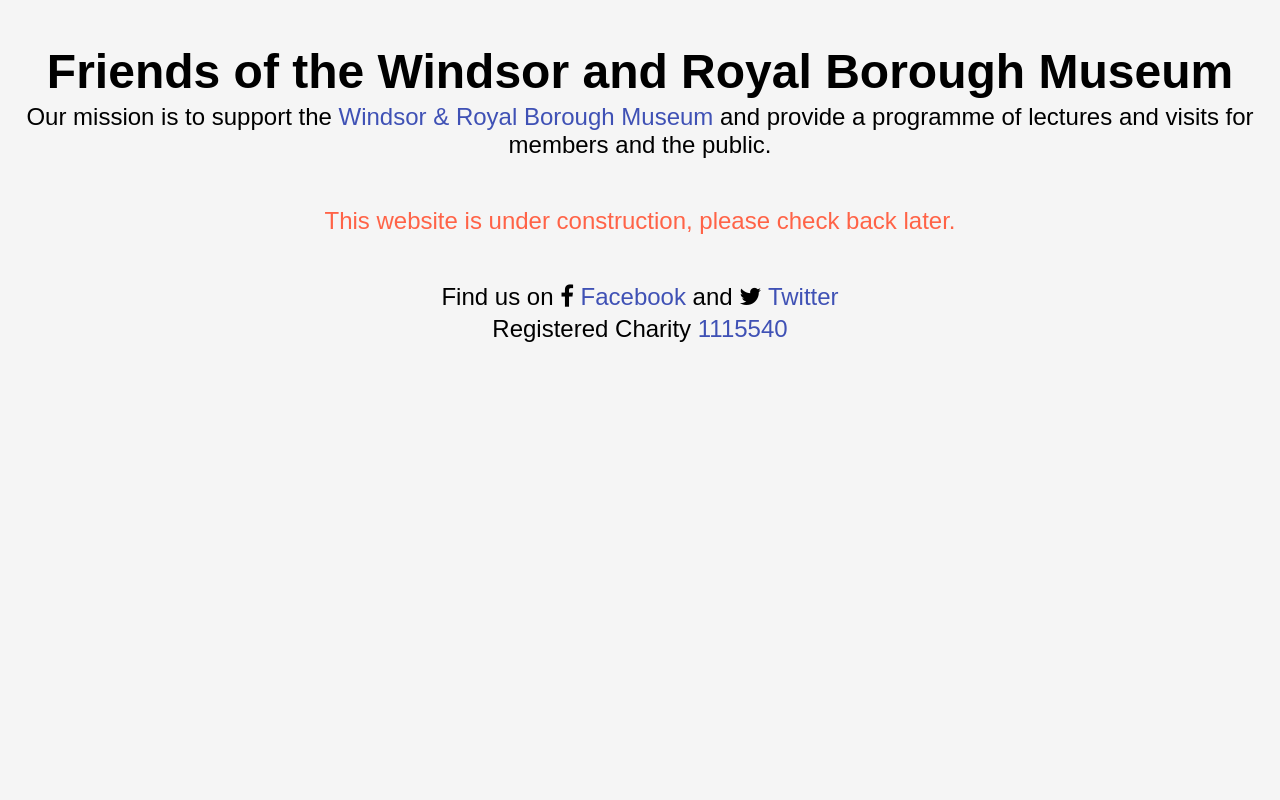
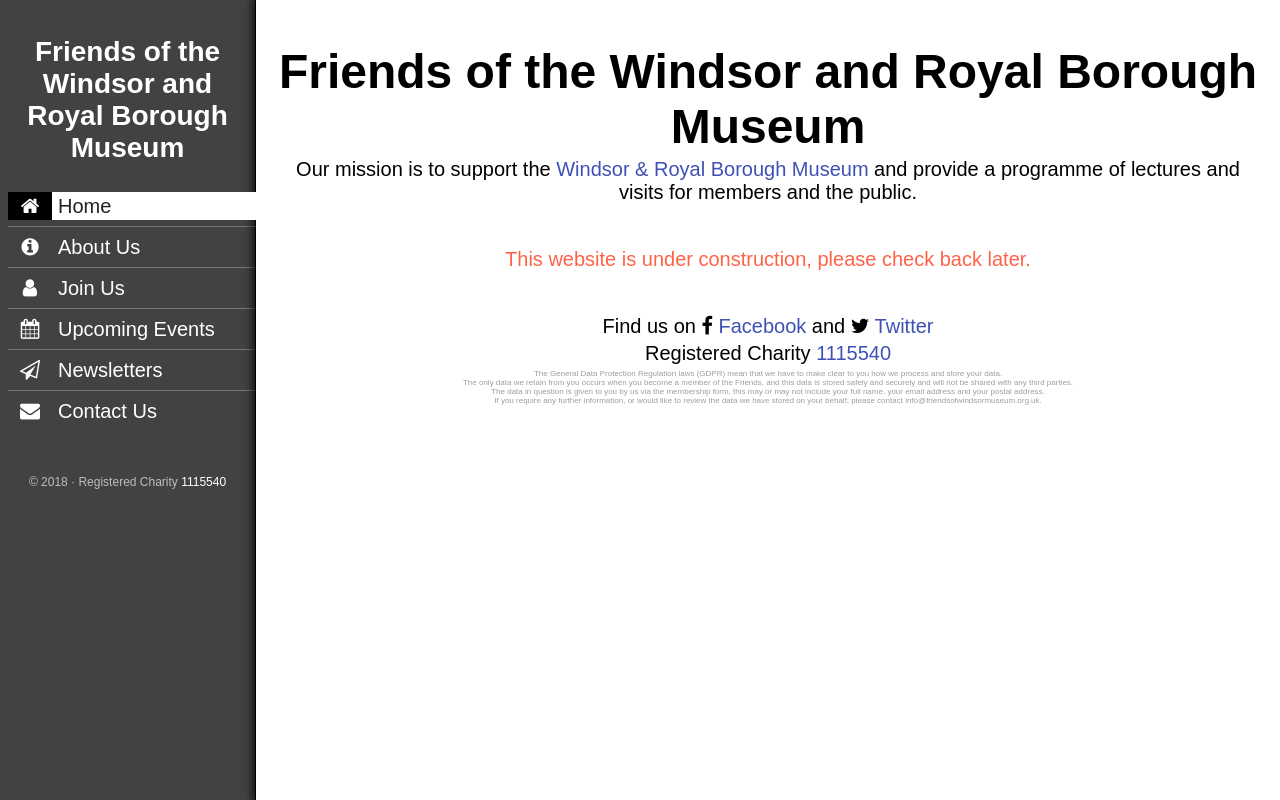
Before and after one commit to MuseumFriends/website, a plain HTML site: page index.html in a window 1280 px wide. Drawn offline with Linux system fonts and the light colour scheme; a web font is replaced by a local one.

Commit message:
Added GDPR notice.

```diff
--- a/index.html
+++ b/index.html
@@ -8,6 +8,51 @@
     <link rel="stylesheet" href="stylesheet.css">
   </head>
   <body>
+    <section id="page">
+      <nav>
+        <h1>Friends of the Windsor and Royal Borough Museum</h1>
+        <ul>
+          <li class="active">
+            <a href="/">
+              <span class="fa fa-home"></span>
+              <span class="text">Home</span>
+            </a>
+          </li>
+          <li>
+            <a href="/">
+              <span class="fa fa-info-circle"></span>
+              <span class="text">About Us</span>
+            </a>
+          </li>
+          <li>
+            <a href="/">
+              <span class="fa fa-user"></span>
+              <span class="text">Join Us</span>
+            </a>
+          </li>
+          <li>
+            <a href="/">
+              <span class="fa fa-calendar"></span>
+              <span class="text">Upcoming Events</span>
+            </a>
+          </li>
+          <li>
+            <a href="/">
+              <span class="fa fa-paper-plane-o"></span>
+              <span class="text">Newsletters</span>
+            </a>
+          </li>
+          <li>
+            <a href="/">
+              <span class="fa fa-envelope"></span>
+              <span class="text">Contact Us</span>
+            </a>
+          </li>
+        </ul>
+        <footer>
+          <p>&copy; 2018 &middot; Registered Charity <a href="http://beta.charitycommission.gov.uk/charity-details/?subid=0&regid=1115540">1115540</a></p>
+        </footer>
+      </nav>
       <main role="main">
         <header>
           <h1>
@@ -29,7 +74,17 @@
           <p>
             Registered Charity <a href="http://beta.charitycommission.gov.uk/charity-details/?subid=0&regid=1115540">1115540</a>
           </p>
+          <p class="gdpr">
+            The General Data Protection Regulation laws (GDPR) mean that we have to make clear to you how we process and store your data.
+            <br>
+            The only data we retain from you occurs when you become a member of the Friends, and this data is stored safely and securely and will not be shared with any third parties.
+            <br>
+            The data in question is given to you by us via the membership form, this may or may not include your full name, your email address and your postal address.
+            <br>
+            If you require any further information, or would like to review the data we have stored on your behalf, please contact info@friendsofwindsormuseum.org.uk.
+          </p>
         </footer>
       </main>
+    </section>
   </body>
 </html>
--- a/stylesheet.css
+++ b/stylesheet.css
@@ -1,9 +1,127 @@
 html,
 body {
-  background: #f5f5f5;
+  background: #fff;
   font-family: "Franklin Gothic", 'Carrois Gothic', sans-serif;
-  font-size: 24px;
+  font-size: 20px;
+  height: 100%;
   margin: 0;
+}
+
+#page {
+  display: flex;
+  height: 100%;
+  width: 100%;
+}
+
+#page > nav {
+  background: #424242;
+  border-right: 1px solid #000;
+  box-sizing: border-box;
+  height: 100%;
+  padding: 8px;
+  max-width: 256px;
+  min-width: 256px;
+}
+
+#page > nav > h1 {
+  color: #fff;
+  font-size: 28px;
+  text-align: center;
+}
+
+#page > nav > ul {
+  list-style: none;
+  padding: 0;
+}
+
+#page > nav > ul li {
+  border-bottom: 1px solid #757575;
+  margin: 0 -8px 6px 0;
+  padding: 0 0 6px;
+}
+
+#page > nav > ul li.active {
+  margin-right: -9px;
+}
+
+#page > nav > ul li:last-child {
+  border-bottom: none;
+}
+
+#page > nav > ul a {
+  color: #fff;
+  display: flex;
+  margin-right: -8px;
+  text-decoration: none;
+  transition: background .2s;
+  width: 100%;
+}
+
+#page > nav > ul a:hover,
+#page > nav > ul a:focus {
+  background: #757575;
+}
+
+#page > nav > ul .active a {
+  border-right: none;
+  color: #212121;
+  margin-right: -9px;
+  position: relative;
+  z-index: 3;
+}
+
+#page > nav > ul a .text,
+#page > nav > ul a .fa {
+  display: block;
+  align-self: center;
+  height: 24px;
+  line-height: 24px;
+}
+
+#page > nav > ul a .text {
+  display: block;
+  flex-grow: 1;
+  padding: 2px 10px 2px 6px;
+}
+
+#page > nav > ul a:hover .text,
+#page > nav > ul a:focus .text,
+#page > nav > ul a:hover .fa,
+#page > nav > ul a:focus .fa {
+  background: #757575;
+}
+
+#page > nav > ul .active a .text{
+  background: #fff;
+  padding-right: 11px;
+}
+
+#page > nav > ul a .fa {
+  display: block;
+  padding: 2px;
+  text-align: center;
+  width: 40px;
+}
+
+#page > nav > ul .active a .fa {
+  background: #000;
+  color: #fff;
+}
+
+#page > nav > footer {
+  color: #bdbdbd;
+  font-size: 12px;
+  text-align: center;
+}
+
+#page > nav > footer a {
+  color: #fff;
+}
+
+#page > main {
+  position: relative;
+  box-shadow: 0 0 10px 2px #000;
+  z-index: 2;
 }
 
 a {
@@ -51,3 +169,8 @@
 .warning {
   color: tomato;
 }
+
+.gdpr {
+  color: #9e9e9e;
+  font-size: 8px;
+}
```
Also changed, not shown: join-us.html (added, +35 -0 lines). Lines whose indentation alone changed are shown as unchanged.
